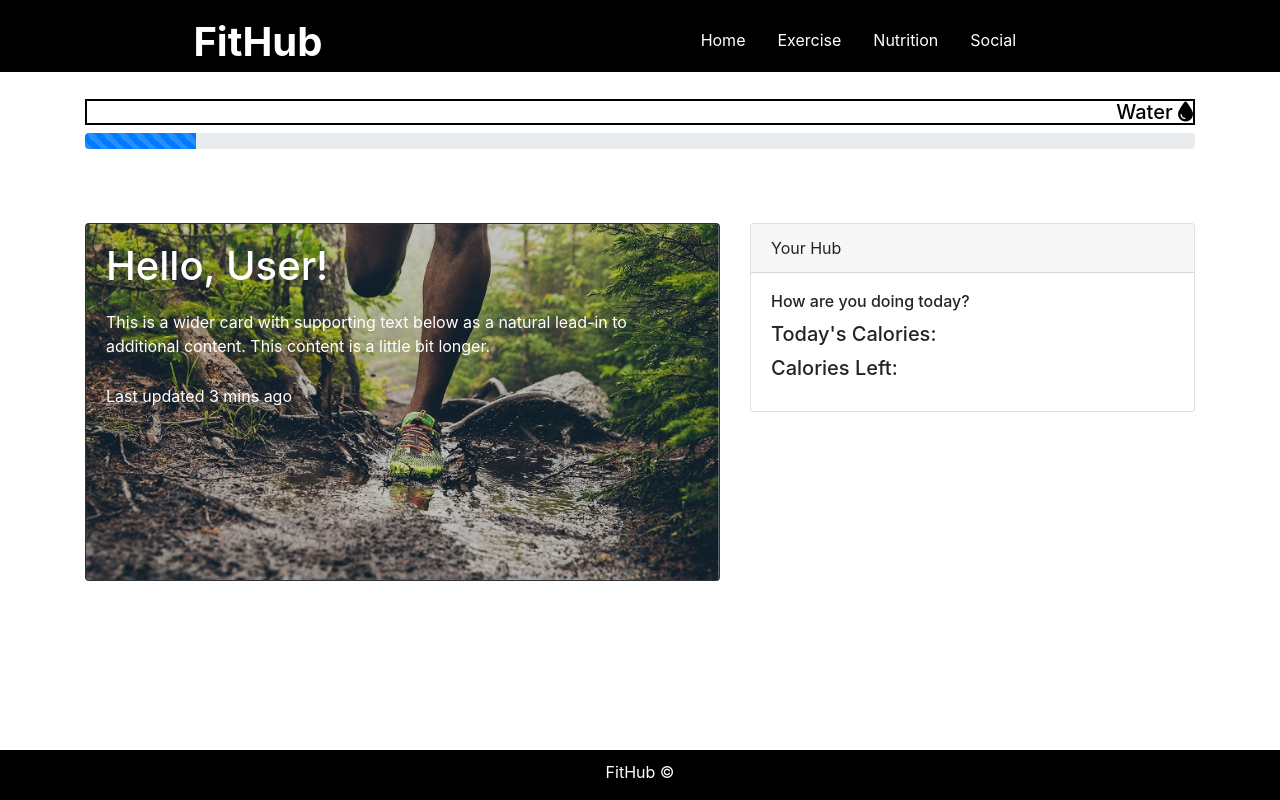
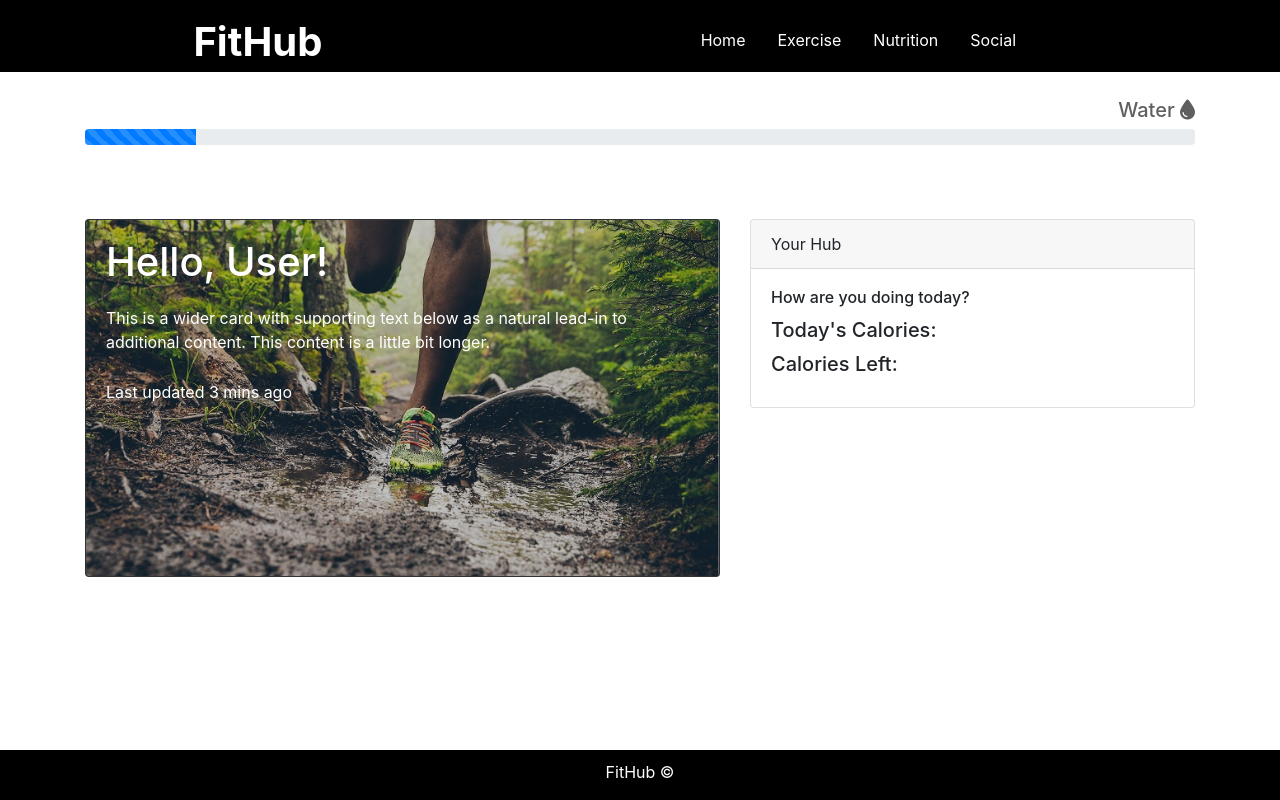
Before and after one commit to QRSrutgers/fithub, a plain HTML site: page home.html in a window 1280 px wide. Drawn offline with nearby package versions, Linux system fonts and the light colour scheme.

Commit message:
updated files

```diff
--- a/assets/css/style.css
+++ b/assets/css/style.css
@@ -122,7 +122,6 @@ p {
 }
 
 .event-selection:hover {
-<<<<<<< HEAD
 	background: white;
 	border: 2px solid black;
 	color: black;
@@ -135,13 +134,8 @@ p {
 #waterBadge {
 	text-align: right;
 	color: #5f5f5f;
-=======
-    background: white;
-    border: 2px solid black;
-    color: black;
 }
 
 .container {
     padding-bottom: 50px;
->>>>>>> master
 }
```
